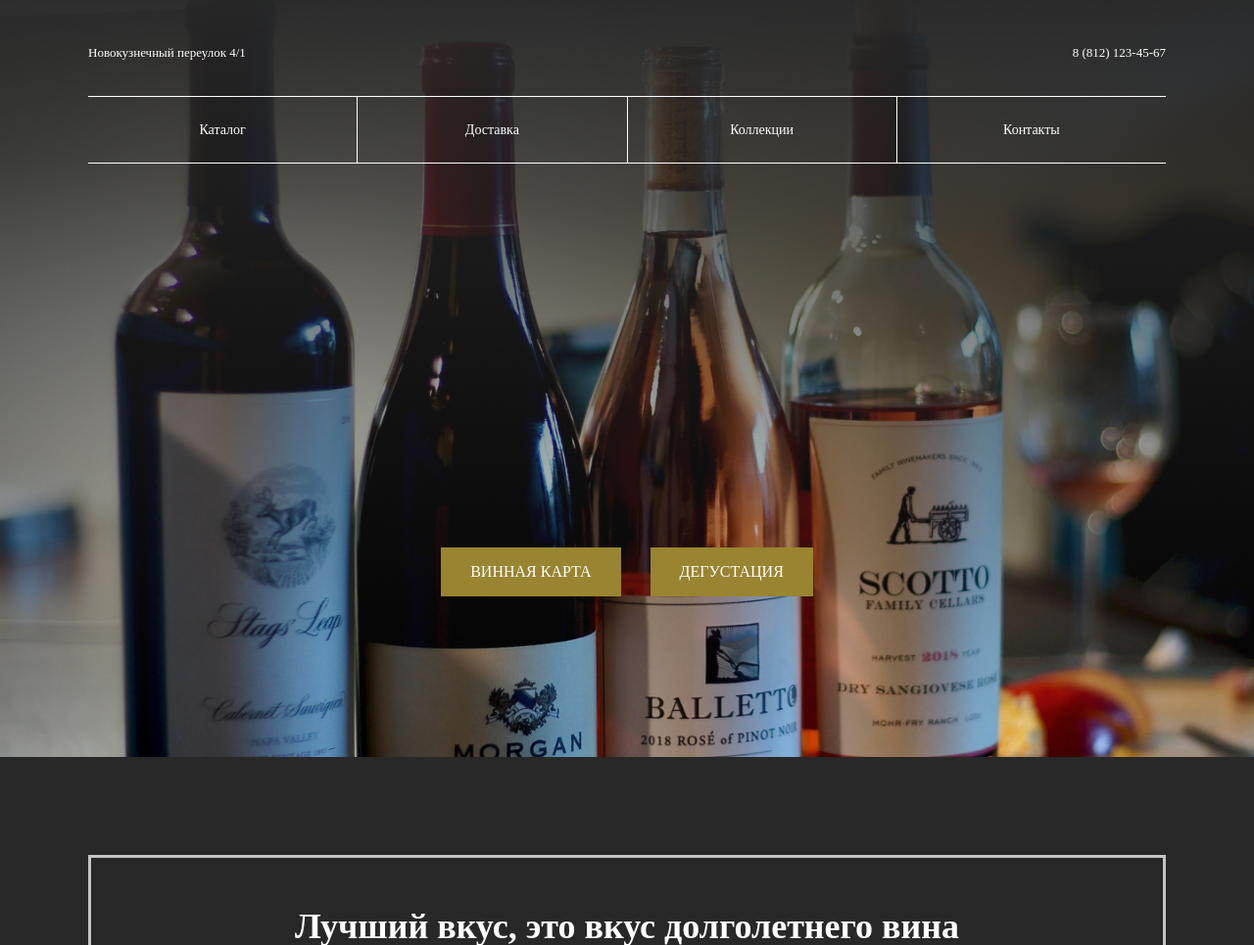
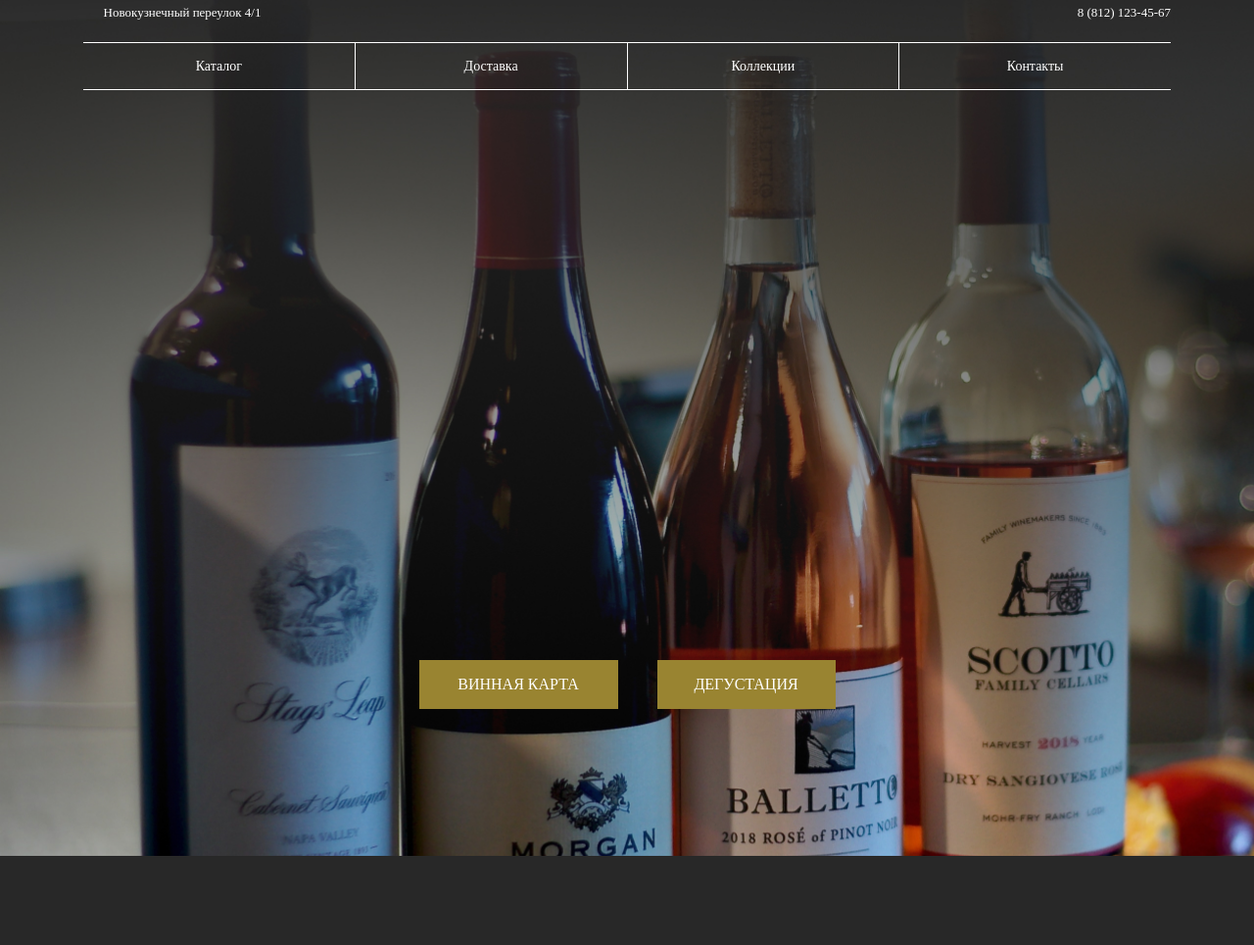
Before and after one commit to Dashazxcvbnm/wine, a website: page app/projectWinePige/WinePage.html in a window 1280 px wide. Shown: the part 27-992 px from the top of the page at 98% size. Drawn offline with Linux system fonts and the light colour scheme.

Commit message:
Промежуточный результат

```diff
--- a/app/projectWinePige/WinePage.html
+++ b/app/projectWinePige/WinePage.html
@@ -11,9 +11,9 @@
         <section class="section section--first">
             <div class="content-container">
          <header class="section__header">
-                <div>
+                <div class="section__header-text">
                 Новокузнечный переулок 4/1
-            </div>
+            </div class="section__header-text">
                 <div>
                 8 (812) 123-45-67
             </div>
@@ -140,11 +140,11 @@
             </div>
             <form class="form" action="" method="">
               <div class="form__wrapper">
-                <input class="input" type="text" placeholder="Имя">
-                <input class="input" type="tel" placeholder="Телефон">
+                <input class="form__input" type="text" placeholder="Имя">
+                <input class="form__input" type="tel" placeholder="Телефон">
               </div>
-                <input class="input" type="text" placeholder="Бутик на Невском 103">
-                <button class="button">записаться</button>
+                <input class="form__input" type="text" placeholder="Бутик на Невском 103">
+                <button class="form__button">записаться</button>
             </form>
                 </div>
             </div>
--- a/app/projectWinePige/WinePige.css
+++ b/app/projectWinePige/WinePige.css
@@ -4,7 +4,7 @@
 }
 
 .content-container {
-    width: 1100px;
+    width: 1110px;
     margin: 0 auto;
 }
 
@@ -19,19 +19,26 @@
     background-size: cover;
     color: rgb(255, 255, 255);
     display: flex;
+    height: auto;
 }
 
 .section__header {
     display: flex;
     justify-content: space-between;
     font-size: 13px;
-    padding-top: 70px;
+    padding-top: 30px;
     padding-bottom: 20px;
+    font-family: 'Montserrat';
+    line-height: 19.5px
+}
+
+.section__header-text {
+    width: 202px;
+    white-space: nowrap;
 }
 
 .menu-list {
     font-size: 14px;
-    height: 46px;
 }
 
 .menu-list__items {
@@ -41,11 +48,12 @@
     border-top: 1px solid rgb(255, 255, 255);
     border-bottom: 1px solid rgb(255, 255, 255);
     align-items: center;
+    margin: 0 auto;
 }
 
 .menu-list__item {
     flex-basis: 25%;
-    padding: 23px;
+    padding: 13px;
 }
 
 .menu-list__item:nth-child(2) {
@@ -60,9 +68,10 @@
 .controls {
     display: flex;
     justify-content: center;
-    align-items: flex-end;
-    height: 60%;
-    padding-bottom: 150px;
+    margin-bottom: 150px;
+    margin-top: 582px;
+    letter-spacing: 0.05em;
+    gap: 10px;
 }
 
 .controls-button {
@@ -74,7 +83,15 @@
     line-height: 20px;
     font-family: 'Montserrat';
     text-transform: uppercase;
-    margin: 15px;
+    width: 203px;
+}
+
+.controls-button:nth-child(1) {
+    margin-right: 30px;
+}
+
+.controls-button:nth-child(2) {
+    width: 182px;
 }
 
 .content-container__wrapper {
@@ -86,13 +103,15 @@
 
 .section__title {
     font-family: 'Playfair Display';
-    font-size: 36px;
+    font-size: 30px;
     color: rgb(255, 255, 255);
 }
 
 .section--second-title {
-    width: 900px;
+    width: 736px;
     margin: 0 auto;
+    white-space: nowrap;
+    line-height: 54px;
 }
 
 .border-line {
@@ -109,15 +128,16 @@
     font-family: 'Montserrat';
     font-style: normal;
     font-size: 16px;
+    line-height: 24px;
 }
 
 .section--second-text {
     width: 733px;
     margin: 0 auto;
+    height: 192px;
 }
 
 .section-img {
-    padding-top: 50px;
     padding-bottom: 60px;
 }
 
@@ -272,7 +292,7 @@
     list-style: none;
 }
 
-.input {
+.form__input {
     margin-bottom: 40px;
     font-size: 13px;
     font-family: 'Montserrat';
@@ -286,7 +306,7 @@
     width: 520px;
 }
 
-.input:nth-child(1) {
+.form__input:nth-child(1) {
     margin-right: 30px;
 }
 
@@ -294,7 +314,7 @@
     display: flex;
 }
 
-.button {
+.form__button {
     margin-bottom: 85px;
     background: rgb(40, 40, 40);
     color: rgb(255, 255, 255);
```
